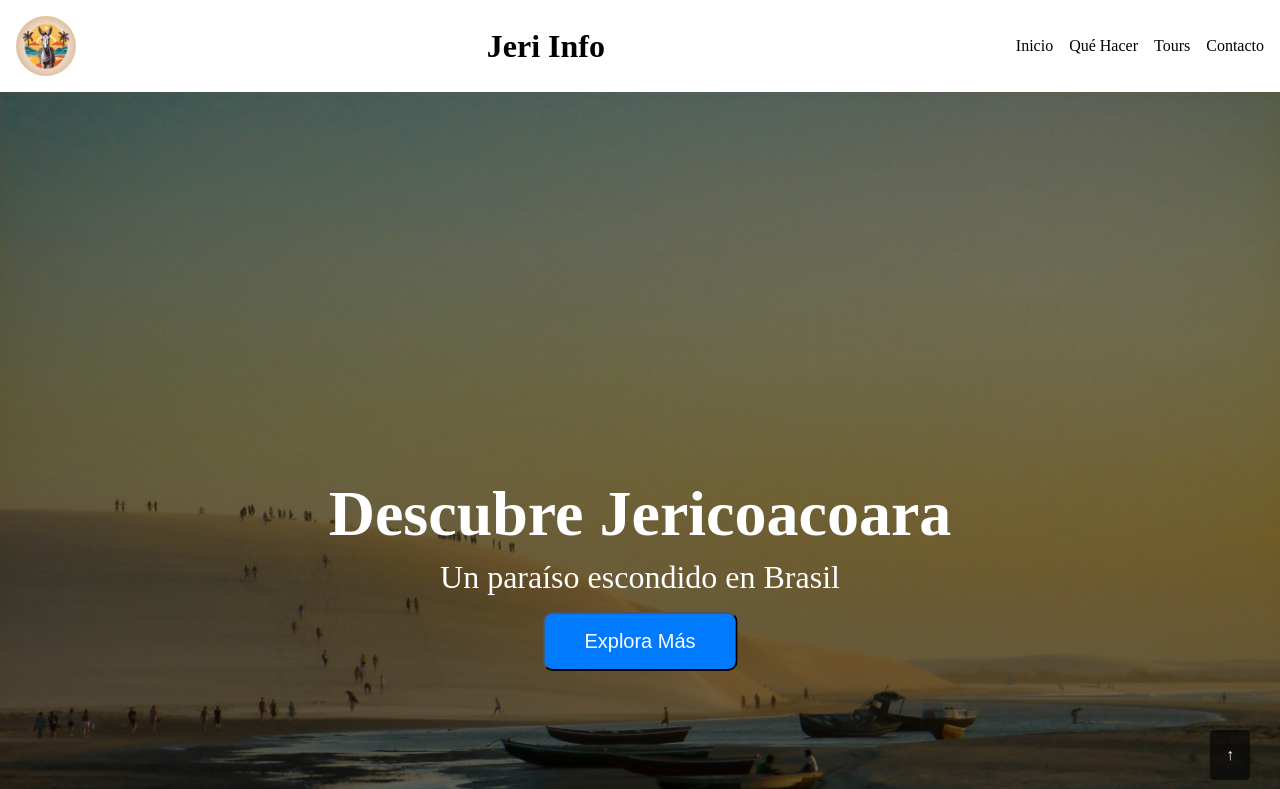
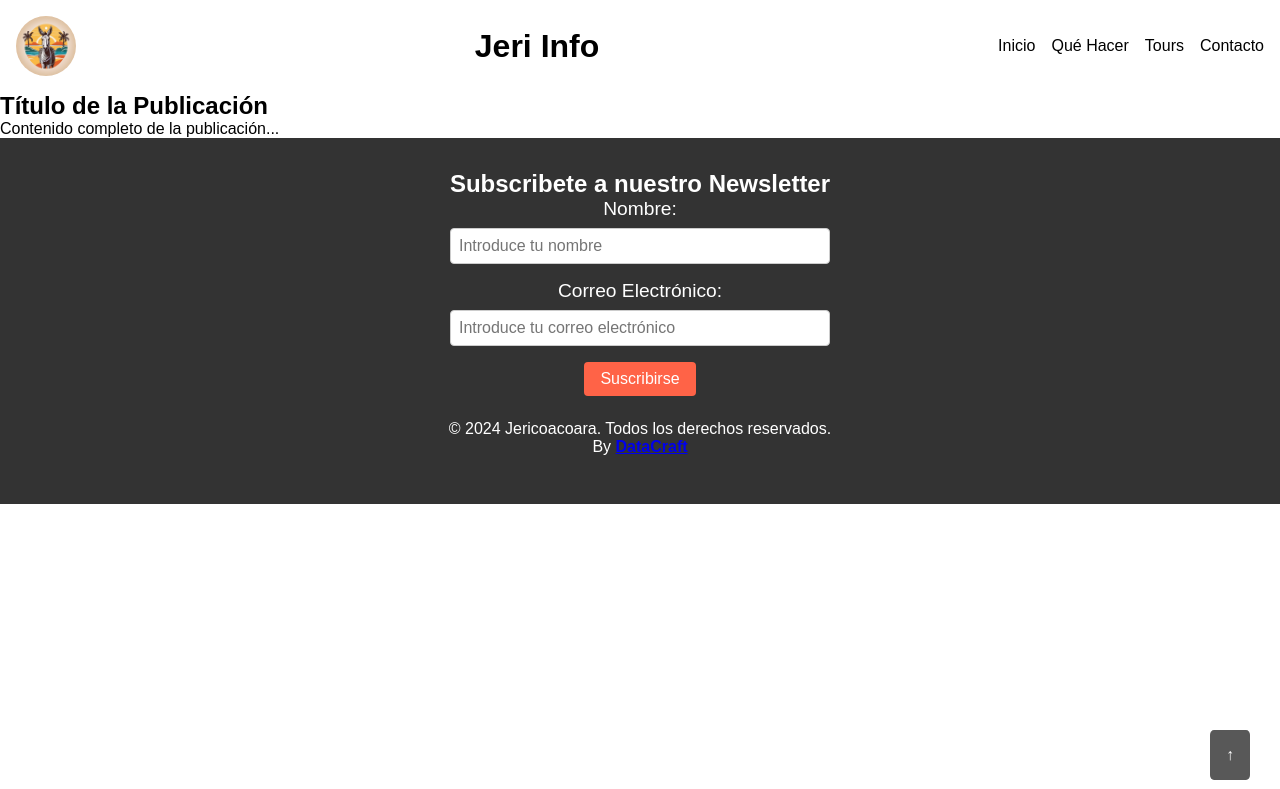
Before and after one commit to perezcatriel/jericoacoara.info, a Vue app in the folder frontend/: page /blog-post in a window 1280 px wide. Shown: the top 789 px of the page. Built offline with nearby package versions, Linux system fonts and the light colour scheme.

Commit message:
[FIX] routes

```diff
--- a/frontend/package.json
+++ b/frontend/package.json
@@ -10,7 +10,8 @@
   "dependencies": {
     "core-js": "^3.8.3",
     "vue": "^3.2.13",
-    "vue-carousel": "^0.18.0"
+    "vue-carousel": "^0.18.0",
+    "vue-router": "^4.4.0"
   },
   "devDependencies": {
     "@babel/core": "^7.12.16",
--- a/frontend/src/App.vue
+++ b/frontend/src/App.vue
@@ -1,21 +1,19 @@
 <template>
   <div id="app">
-    <CxHeader />
-    <Home/>
+    <CxHeader/>
     <router-view />
     <CxFooter />
   </div>
 </template>
 
 <script>
+import CxFooter from './components/CxFooter.vue';
 import CxHeader from './components/CxHeader.vue';
-import CxFooter from './components/CxFooter.vue';
-import Home from './views/HomePage.vue';
 
 export default {
+  name: 'App',
   components: {
     CxHeader,
-    Home,
     CxFooter
   }
 };
@@ -25,5 +23,18 @@ export default {
 * {
   margin: 0;
   padding: 0;
+  box-sizing: border-box;
 }
+
+body {
+  font-family: Arial, sans-serif;
+}
+
+#app {
+  display: flex;
+  flex-direction: column;
+  min-height: 100vh;
+}
+
+/* Estilos adicionales para el contenido principal si es necesario */
 </style>
--- a/frontend/src/components/CxHeader.vue
+++ b/frontend/src/components/CxHeader.vue
@@ -8,7 +8,7 @@
     <nav>
       <ul :class="{ 'show-menu': isMenuOpen }">
         <li><a href="/" @click="closeMenu">Inicio</a></li>
-        <li><a href="/#highlights" @click="closeMenu">Qué Hacer</a></li>
+        <li><a href="/blog-post" @click="closeMenu">Qué Hacer</a></li>
         <li><a href="/#tours" @click="closeMenu">Tours</a></li>
         <li><a href="/#contact" @click="closeMenu">Contacto</a></li>
       </ul>
--- a/frontend/src/views/BlogPost.vue
+++ b/frontend/src/views/BlogPost.vue
@@ -1,23 +1,17 @@
 <template>
   <div class="blog-post">
-    <CxHeader />
     <main>
       <h2>{{ post.title }}</h2>
       <p>{{ post.content }}</p>
     </main>
-    <CxFooter />
   </div>
 </template>
 
 <script>
-import CxHeader from '@/components/CxHeader.vue';
-import CxFooter from '@/components/CxFooter.vue';
-
 export default {
   name: 'BlogPost',
   components: {
-    CxHeader,
-    CxFooter,
+
   },
   data() {
     return {
```
Also changed, not shown: frontend/src/main.js (+11 -3 lines), frontend/src/routers/index.js (+6 -14 lines), 1 other file (tests, documents, lock files or other folders).
